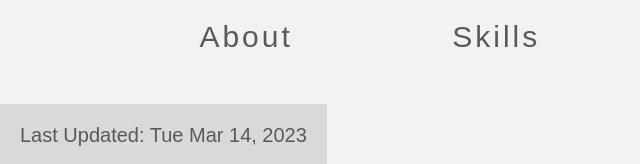
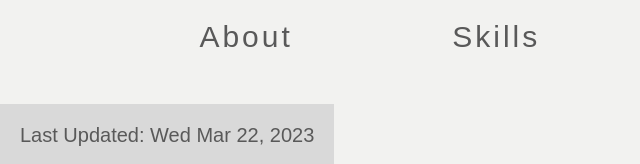
Before and after one commit to adlscnt/adlscnt.github.io, a plain HTML site: page index.html in a window 1280 px wide. Shown: the top 164 px of the page, 0-640 px from the left. Drawn offline with nearby package versions, Linux system fonts and the light colour scheme; a web font is replaced by a local one.

Commit message:
Add files via upload

```diff
--- a/index.html
+++ b/index.html
@@ -43,7 +43,7 @@
 
         <!--Last Updated: -->
         <div class="animate__animated animate__slideInLeft animate__delay-0.5s update">
-            <p>Last Updated: Tue Mar 14, 2023</p>
+            <p>Last Updated: Wed Mar 22, 2023</p>
         </div>
 
         <!--Student Developer & Designer-->
```
Also changed, not shown: 1 other file.
